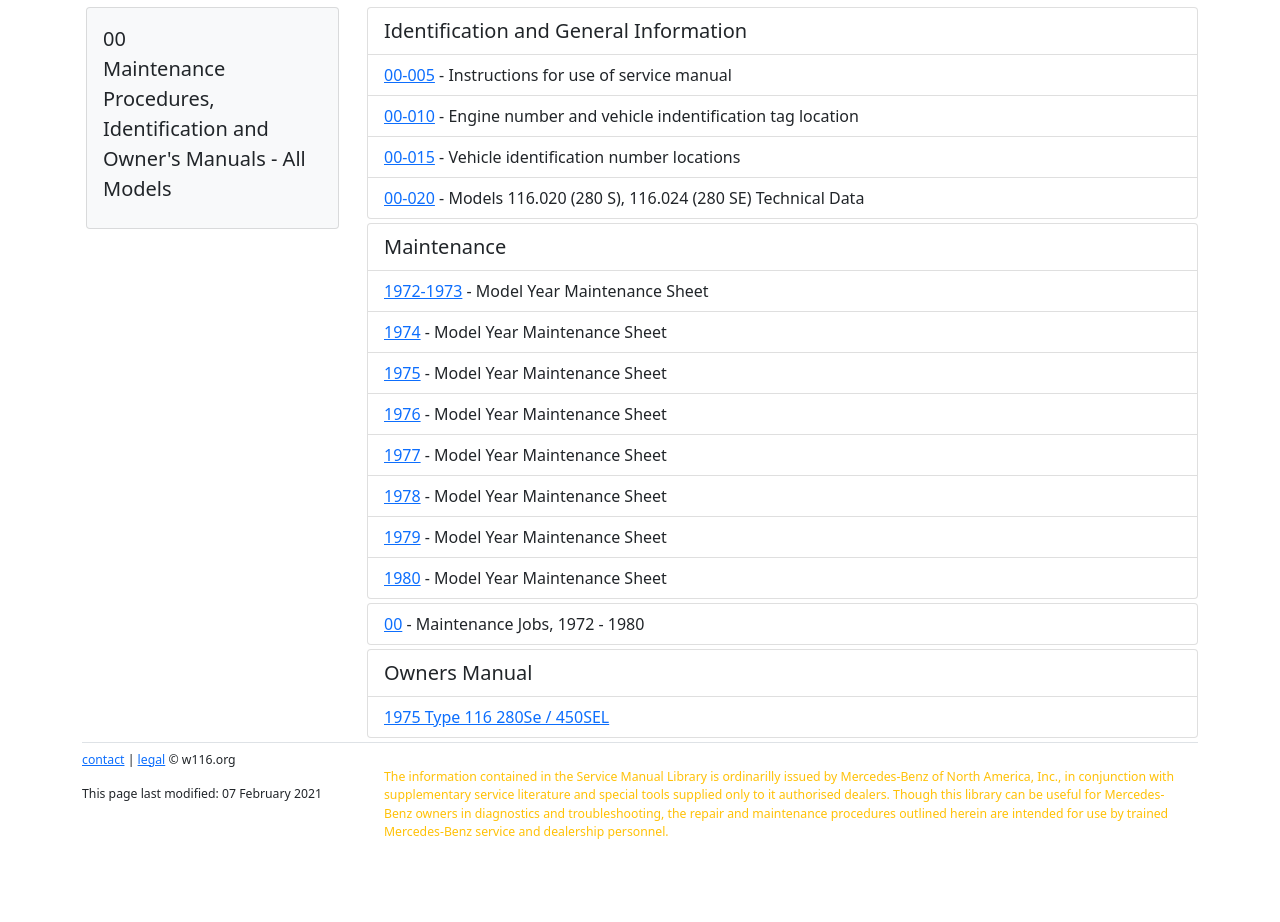
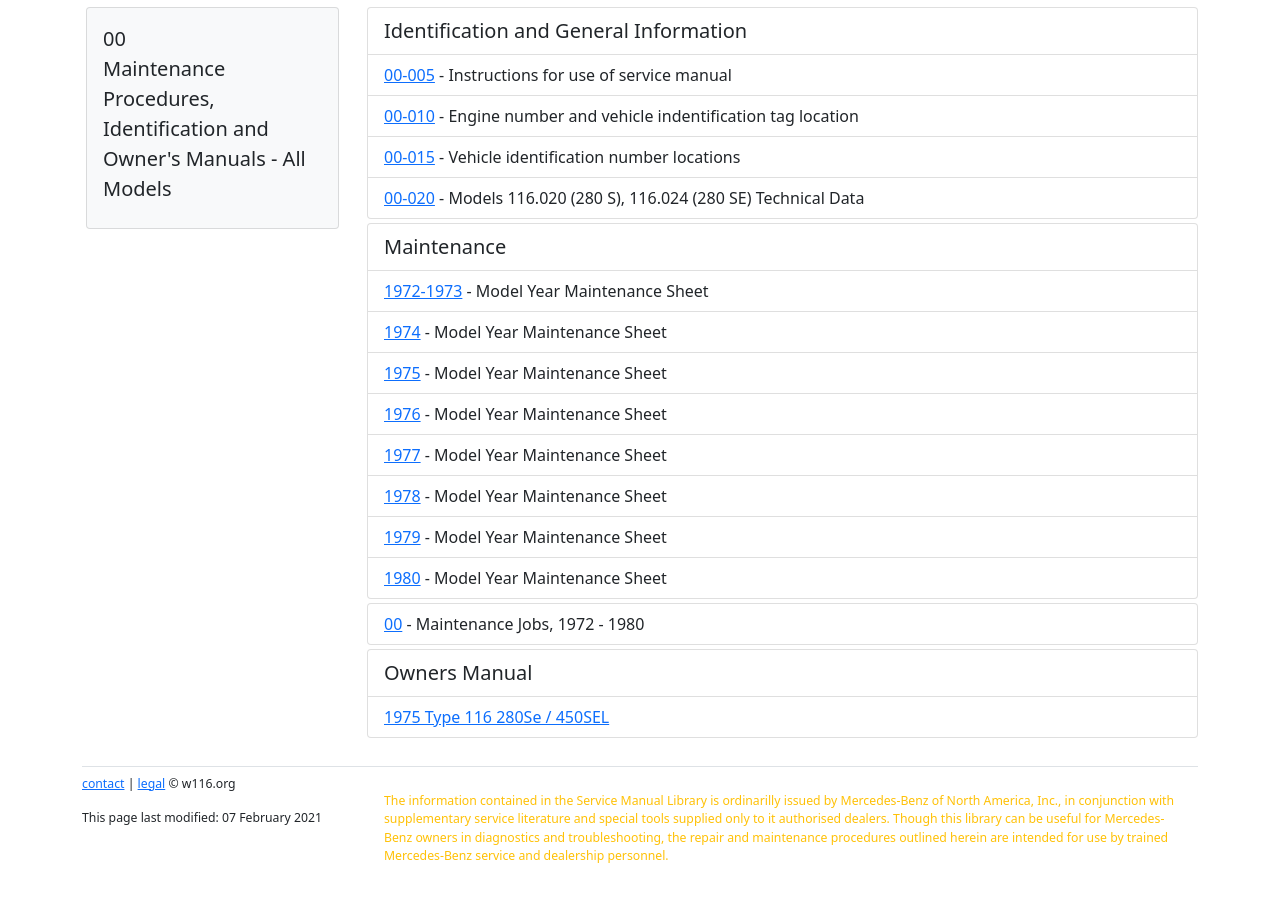
Before and after one commit to W116org/handbook, a Jekyll site: the page built from Maintenance.html, in a window 1280 px wide. Shown: the part 217-1139 px from the top of the page. Built offline with Jekyll 4.4.1, drawn with Linux system fonts in a browser that asks for light colours; comment, search, counter and statistics services are not loaded; before the commit the page ends 1107 px from its top, so only the background shows below that.

Commit message:
Update footer.html

```diff
--- a/_includes/footer.html
+++ b/_includes/footer.html
@@ -2,7 +2,7 @@
 
 {% include adsense.html %}
 
-     <div class="pt-2 border-top">
+     <div class="pt-2 mt-4 mb-2 border-top">
           <div class="row small">
                <div class="col-xs-12 col-md-3">
                     <p class="small"><a href="mailto:&#105;&#110;&#102;&#111;&#64;&#119;&#49;&#49;&#54;&#46;&#111;&#114;&#103;">contact</a> | <a href="//www.w116.org/legal/">legal</a> &copy;&nbsp;w116.org</p>
```
